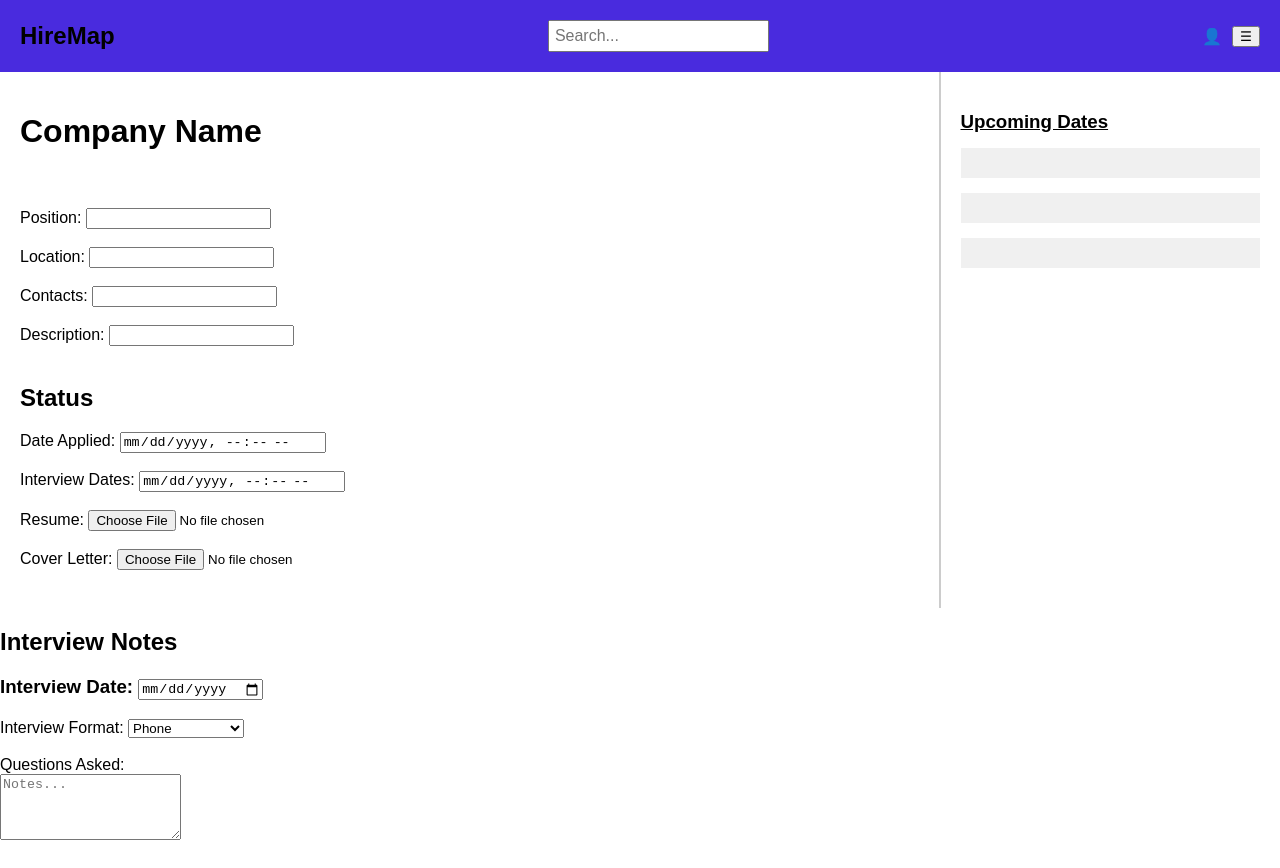
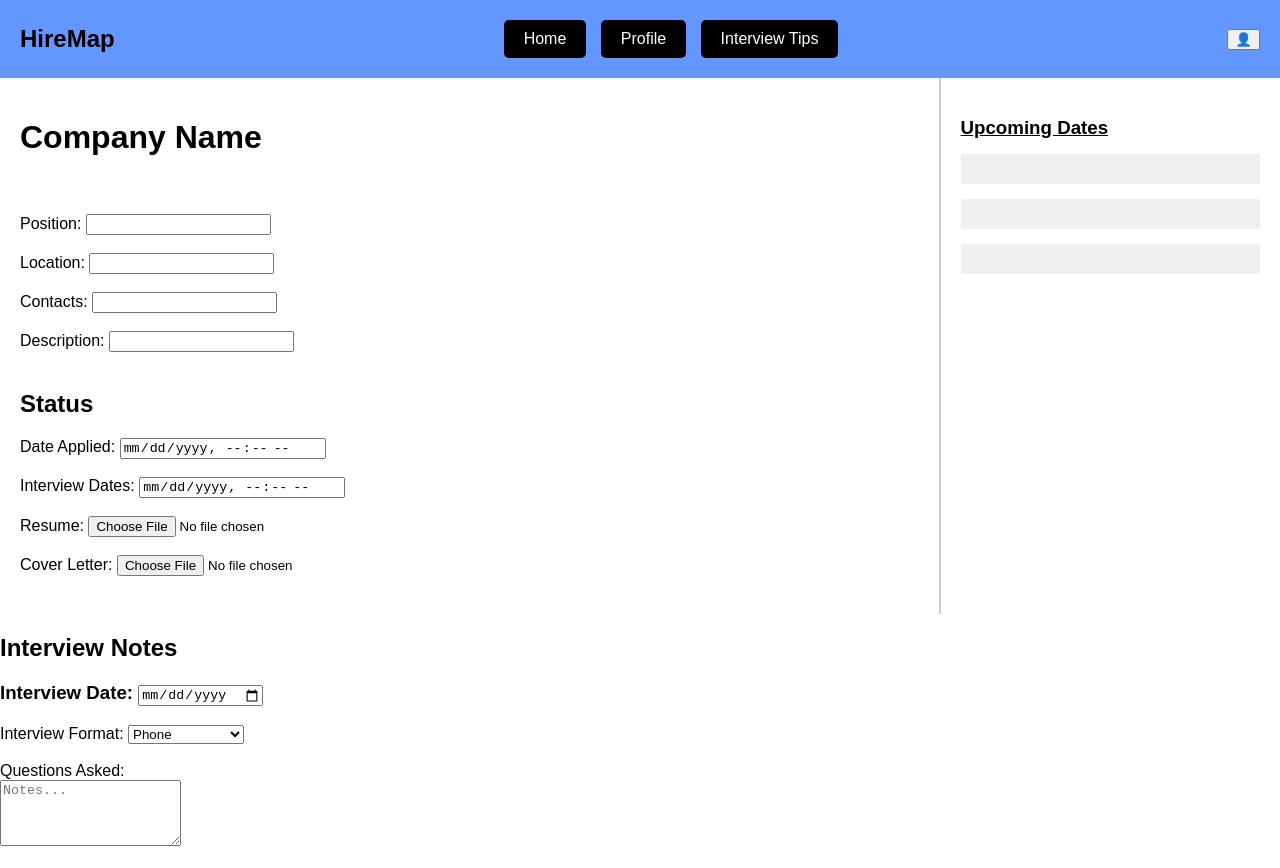
Before and after one commit to shubhami7/HireMap, a plain HTML site: page frontend/pages/applicationInfo.html in a window 1280 px wide. Drawn offline with Linux system fonts and the light colour scheme.

Commit message:
update nav bar for consistency

```diff
--- a/frontend/pages/applicationInfo.html
+++ b/frontend/pages/applicationInfo.html
@@ -11,15 +11,16 @@
 
 <!-- Header -->
 <header>
-<div class="logo">HireMap</div>
-<div class="search-bar">
-    <input type="text" placeholder="Search...">
-</div>
-<div class="profile">
-    <span>👤</span>
-    <button>☰</button>
-</div>
-</header>
+    <div class="logo">HireMap</div>
+    <!-- Navigation Buttons -->
+    <div class="nav-buttons">
+      <button onclick="window.location.href='homepage.html'">Home</button>
+      <button onclick="window.location.href='profilepage.html'">Profile</button>
+      <button onclick="window.location.href='interviewtipspage.html'">Interview Tips</button>
+    </div>
+    <div class="profile">
+      <button>👤</button></div>
+  </header>
 
 <!-- Content Container -->
 <div class="container">
--- a/frontend/styles/main.css
+++ b/frontend/styles/main.css
@@ -13,7 +13,7 @@ header {
   justify-content: space-between;
   padding: 20px;
   border-bottom: px solid #ccc;
-  background-color: rgb(73, 43, 222);
+  background-color: rgb(100, 150, 255);
 }
 header .logo {
   font-size: 24px;
```
